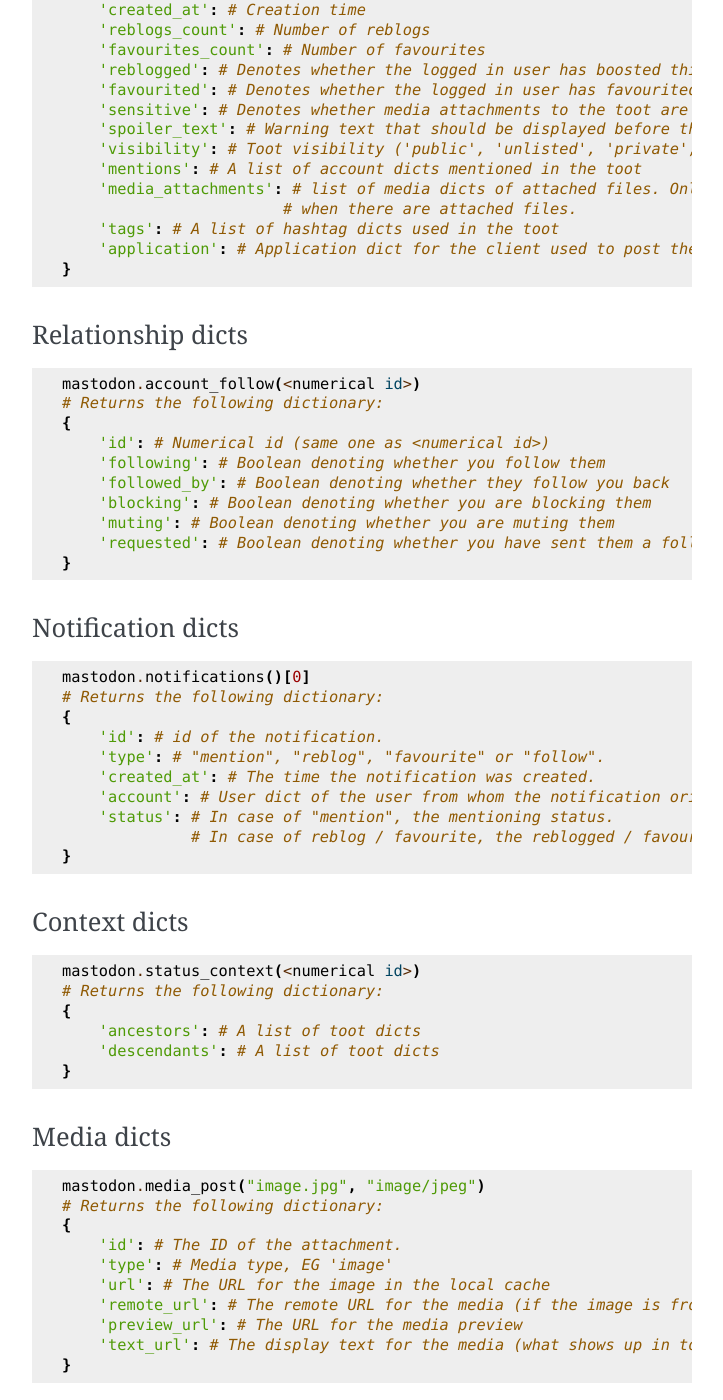
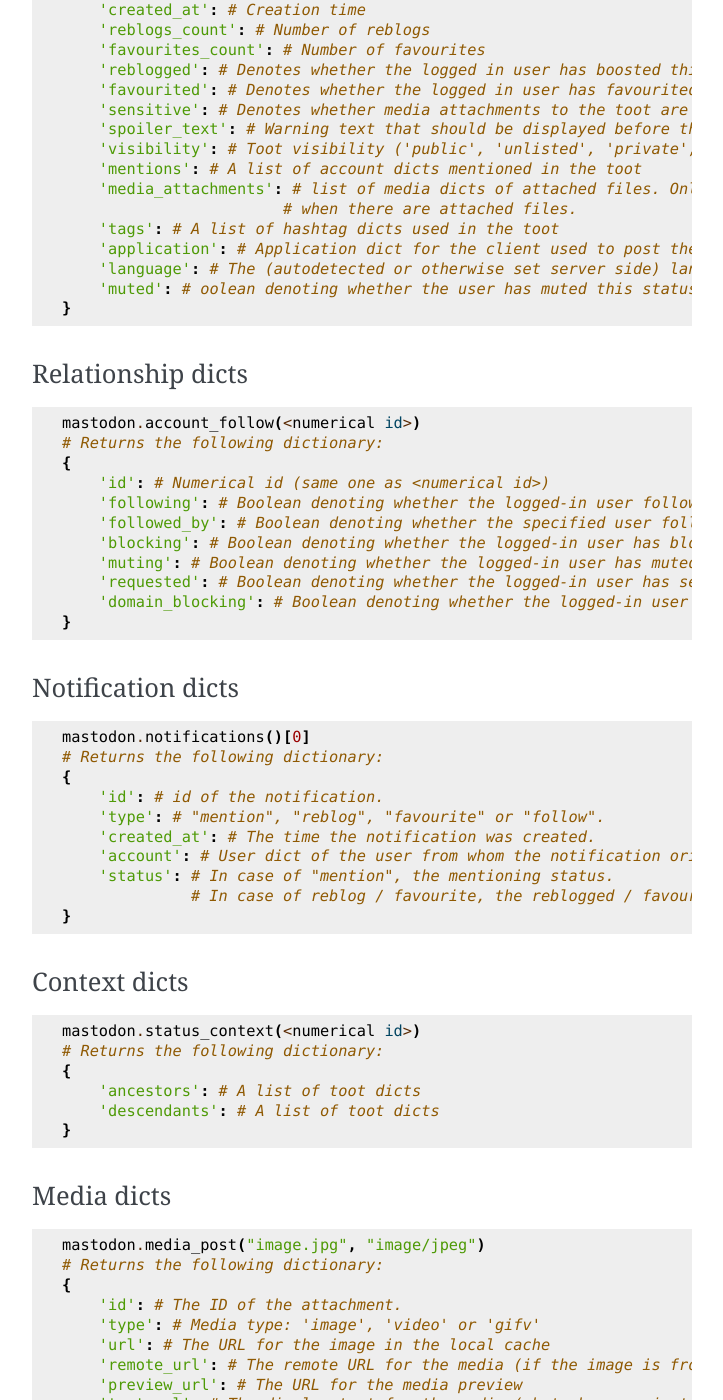
Before and after one commit to halcy/Mastodon.py, a Sphinx documentation site: the page built from docs/index.rst, in a window 1280 px wide and 1400 px high, scrolled down 2570 px. Shown: the whole window, without its empty margins (388-1111 px from the left). Built offline with Sphinx 7.4.7, drawn with Linux system fonts in a browser that asks for light colours; some of the changed text lies outside the part shown.

Commit message:
More fixes to documentation

```diff
--- a/docs/index.rst
+++ b/docs/index.rst
@@ -134,6 +134,8 @@
                             # when there are attached files.
         'tags': # A list of hashtag dicts used in the toot
         'application': # Application dict for the client used to post the toot
+        'language': # The (autodetected or otherwise set server side) language of the toot.
+        'muted': # oolean denoting whether the user has muted this status by way of conversation muting.
     }
 
 Relationship dicts
@@ -144,11 +146,12 @@
     # Returns the following dictionary:
     {
         'id': # Numerical id (same one as <numerical id>)
-        'following': # Boolean denoting whether you follow them
-        'followed_by': # Boolean denoting whether they follow you back
-        'blocking': # Boolean denoting whether you are blocking them
-        'muting': # Boolean denoting whether you are muting them
-        'requested': # Boolean denoting whether you have sent them a follow request
+        'following': # Boolean denoting whether the logged-in user follows the specified user
+        'followed_by': # Boolean denoting whether the specified user follows the logged-in user
+        'blocking': # Boolean denoting whether the logged-in user has blocked the specified user
+        'muting': # Boolean denoting whether the logged-in user has muted the specified user
+        'requested': # Boolean denoting whether the logged-in user has sent the specified user a follow request
+        'domain_blocking': # Boolean denoting whether the logged-in user has blocked the specified users domain
     }
 
 Notification dicts
@@ -185,11 +188,20 @@
     # Returns the following dictionary:
     {
         'id': # The ID of the attachment.
-        'type': # Media type, EG 'image'
+        'type': # Media type: 'image', 'video' or 'gifv'
         'url': # The URL for the image in the local cache
         'remote_url': # The remote URL for the media (if the image is from a remote instance)
         'preview_url': # The URL for the media preview
         'text_url': # The display text for the media (what shows up in toots)
+        'meta': # Dictionary of two image metadata dicts (see below), 'original' and 'small' (preview)
+    }
+
+    # Metadata dicts:
+    {
+       'width': # Width of the image in pixels
+       'height': # Height of the image in pixels
+       'aspect': # Aspect ratio of the image as a floating point number
+       'size': # Textual representation of the image size in pixels, e.g. '800x600'
     }
 
 Card dicts
@@ -202,7 +214,18 @@
         'url': # The URL of the card.
         'title': # The title of the card.
         'description': # The description of the card.
+        'type': # Embed type: 'link', 'photo', 'video', or 'rich'
         'image': # (optional) The image associated with the card.
+
+        # OEmbed data (all optional):
+        'author_name': # Name of the embedded contents author
+        'author_url': # URL pointing to the embedded contents author
+        'description': # Description of the embedded content
+        'width': # Width of the embedded object
+        'height': # Height of the embedded object
+        'html': # HTML string of the embed
+        'provider_name': # Name of the provider from which the embed originates
+        'provider_url': # URL pointing to the embeds provider
     }
 
 App registration and user authentication
```
Also changed, not shown: 1 other file.
